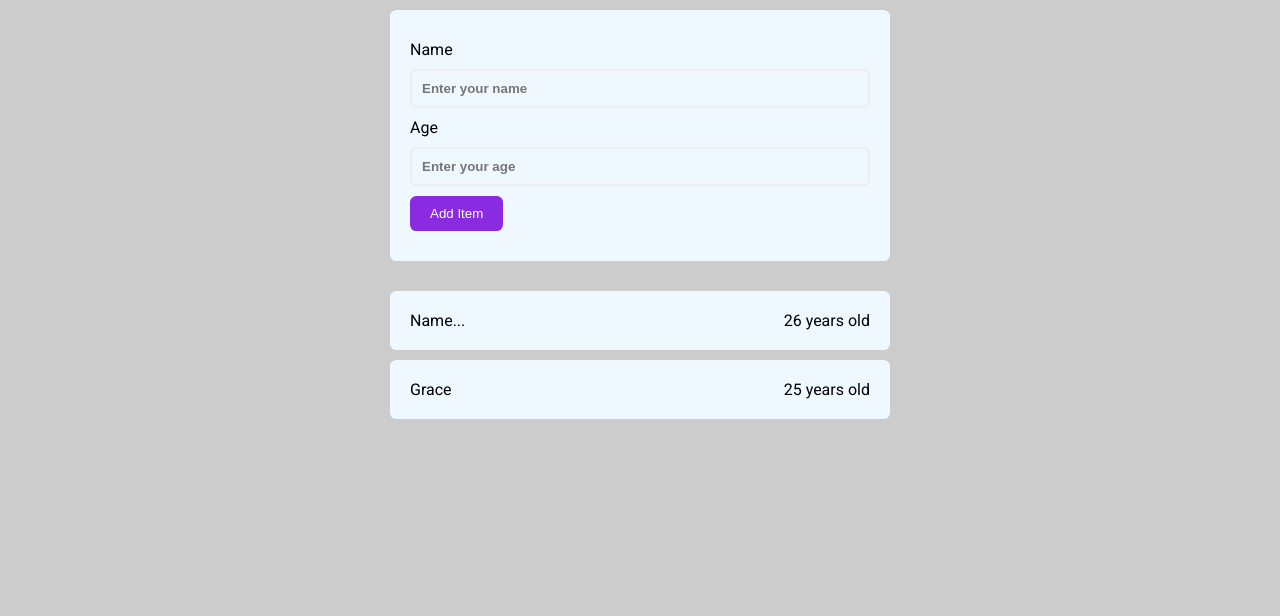
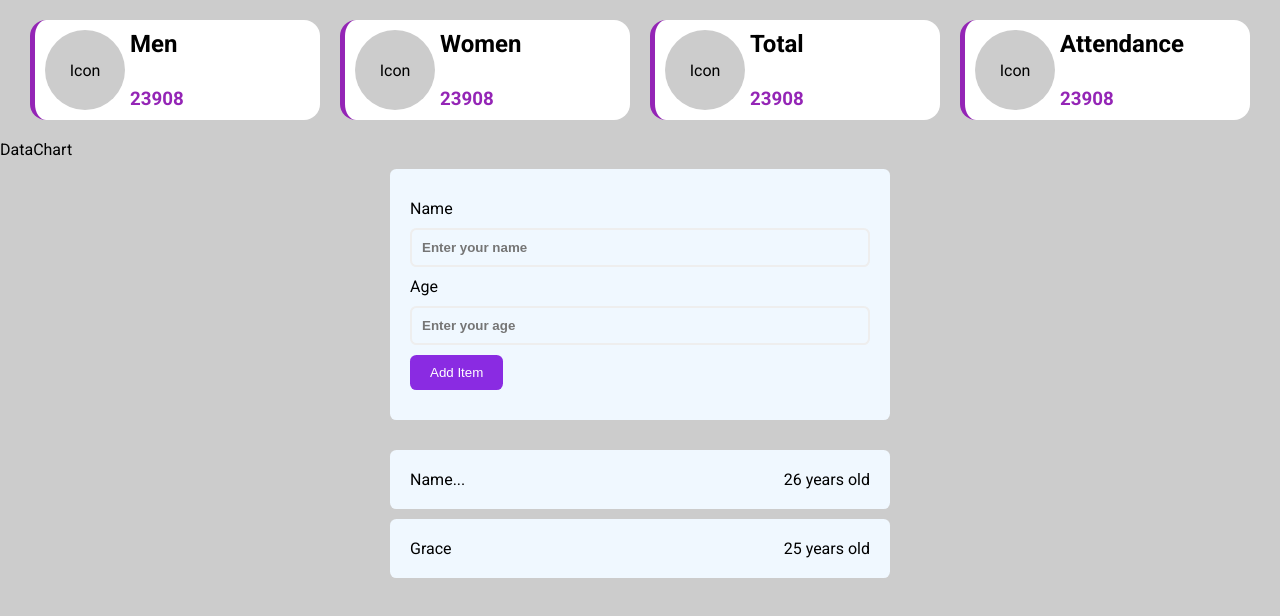
Before and after one commit to Jean-pierre14/my_react_app, a React (Create React App) app in the folder client/: page / in a window 1280 px wide. Shown: the top 616 px of the page. Built offline with nearby package versions, Linux system fonts and the light colour scheme; a web font is replaced by a local one.

Commit message:
Dashboard design

```diff
--- a/client/src/App.js
+++ b/client/src/App.js
@@ -2,10 +2,12 @@ import React from "react";
 import Data from "./components/data/Data";
 import NewForm from "./components/NewForm";
 import "./public/css/style.css";
+import Dashboard from "./UI/Dashboard";
 
 const App = () => {
   return (
     <>
+      <Dashboard />
       <NewForm />
       <Data />
     </>
--- /dev/null
+++ b/client/src/UI/Dashboard.jsx
@@ -0,0 +1,14 @@
+import React from "react";
+import DataChart from "../components/Dashboard/DataChart";
+import DataGender from "../components/Dashboard/DataGender";
+
+const Dashboard = () => {
+  return (
+    <>
+      <DataGender />
+      <DataChart />
+    </>
+  );
+};
+
+export default Dashboard;
--- /dev/null
+++ b/client/src/components/Dashboard/DataChart.jsx
@@ -0,0 +1,7 @@
+import React from "react";
+
+const DataChart = () => {
+  return <div>DataChart</div>;
+};
+
+export default DataChart;
--- /dev/null
+++ b/client/src/components/Dashboard/DataGender.css
@@ -0,0 +1,38 @@
+.grid {
+  position: relative;
+  max-width: 1360px;
+  margin: 20px 0;
+  display: grid;
+  gap: 20px;
+  padding: 0 30px;
+  grid-template-columns: repeat(4, 1fr);
+}
+.grid > div {
+  padding: 10px;
+  border-radius: 1rem;
+  background-color: #fff;
+  display: grid;
+  grid-template-columns: 1fr 3fr;
+  gap: 5px;
+  border-left: 5px solid rgb(148, 37, 182);
+}
+.grid > div .Icon {
+  position: relative;
+  width: 80px;
+  height: 80px;
+  background-color: #ccc;
+  border-radius: 50%;
+  display: flex;
+  justify-content: center;
+  align-items: center;
+}
+.grid > div .informations {
+  display: flex;
+  justify-content: space-between;
+  flex-direction: column;
+}
+
+.grid > div .informations .count {
+  color: rgb(148, 37, 182);
+  float: right;
+}
--- /dev/null
+++ b/client/src/components/Dashboard/DataGender.jsx
@@ -0,0 +1,47 @@
+import React from "react";
+import "./DataGender.css";
+
+const DataGender = () => {
+  return (
+    <div className="grid">
+      <div>
+        <span className="Icon">Icon</span>
+        <div className="informations">
+          <h2>Men</h2>
+          <div className="count">
+            <h3>23908</h3>
+          </div>
+        </div>
+      </div>
+      <div>
+        <span className="Icon">Icon</span>
+        <div className="informations">
+          <h2>Women</h2>
+          <div className="count">
+            <h3>23908</h3>
+          </div>
+        </div>
+      </div>
+      <div>
+        <span className="Icon">Icon</span>
+        <div className="informations">
+          <h2>Total</h2>
+          <div className="count">
+            <h3>23908</h3>
+          </div>
+        </div>
+      </div>
+      <div>
+        <span className="Icon">Icon</span>
+        <div className="informations">
+          <h2>Attendance</h2>
+          <div className="count">
+            <h3>23908</h3>
+          </div>
+        </div>
+      </div>
+    </div>
+  );
+};
+
+export default DataGender;
--- a/client/src/components/NewForm.jsx
+++ b/client/src/components/NewForm.jsx
@@ -18,7 +18,7 @@ const NewForm = () => {
   const handlerName = (event) => {
     setName(event.target.value);
 
-    if (name.trim().length === 0) {
+    if (name.trim().length > 0) {
       setError("Name is empty");
     } else {
       setError("");
```
Also changed, not shown: client/src/components/Dashboard/index.js (added).
